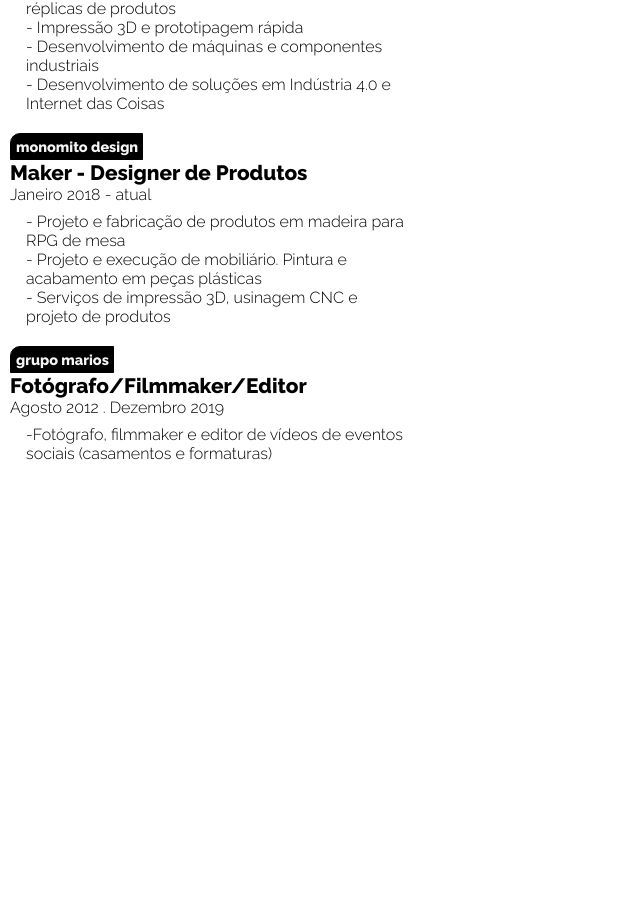
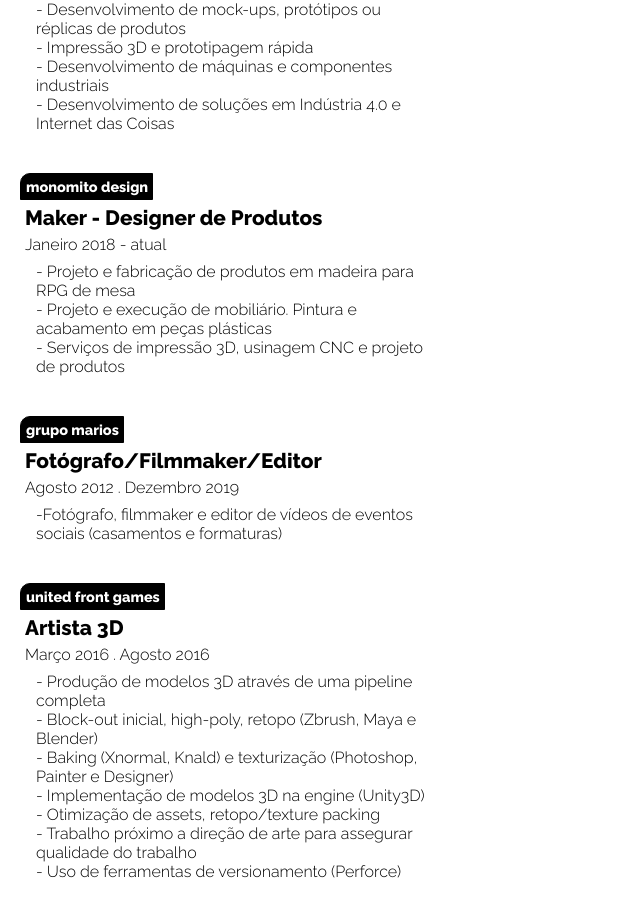
Before and after one commit to GabrielPalmas/gabrielpalmas.github.io, a plain HTML site: page index.html in a window 1280 px wide. Shown: the part 242-1158 px from the top of the page, without its empty margins (0-640 px from the left). Before the commit the page ends 800 px from the top, so only its background shows below. Drawn offline with Linux system fonts and the light colour scheme.

Commit message:
adicionado mais trampos

```diff
--- a/index.html
+++ b/index.html
@@ -40,6 +40,19 @@
         <p class="descricao">
             -Fotógrafo, filmmaker e editor de vídeos de eventos sociais (casamentos e formaturas)<br> </p>
     </div>
+    <div class="card_principal">
+        <p class="titulo">united front games</p>
+        <p class="cargo">Artista 3D</p>
+        <span class="periodo">Março 2016 . Agosto 2016</span>
+        <p class="descricao">
+            - Produção de modelos 3D através de uma pipeline completa<br>
+            - Block-out inicial, high-poly, retopo (Zbrush, Maya e Blender)<br>
+            - Baking (Xnormal, Knald) e texturização (Photoshop, Painter e Designer)<br>
+            - Implementação de modelos 3D na engine (Unity3D)<br>
+            - Otimização de assets, retopo/texture packing<br>
+            - Trabalho próximo a direção de arte para assegurar qualidade do trabalho<br>
+            - Uso de ferramentas de versionamento (Perforce)<br> </p>
+    </div>
 
 
 </body>
--- a/styles/main.css
+++ b/styles/main.css
@@ -1,44 +1,18 @@
-:root{
-    --color-backgorund: #eae6f3;
-    --color-primary-lighter: #9871F5;
-    --color-primary-light: #916BEA;
-    --color-primary: #8257E5;
-    --color-primary-dark: #774DD6;
-    --color-primary-darker: #6842c2;
-    --color-secondary: #04D361;
-    --color-secondary-dark: #04BF58;
-    --color-title-in-primary: #ffffff;
-    --color-text-in-primary: #D4C2FF;
-    --color-text-title: #32264D;
-    --color-text-complement:#9C98a6;
-    --color-text-base:#6a6180;
-    --color-text-bg:#f5f5f5;
-    --color-line-in-white:#e6e6f0;
-    --color-input-background:#F8F8FC;
-    --color-button-text:#FFFFFF;
-    --color-box-base: #ffffff;
-    --color-box-footer: #FAFAFC;
-    --color-small-info: #C1BCCC;
-    --color-master-bg: #eae6f3;
-
-
-}
-
 *{
     margin: 0;
-    padding: 0;
+    padding: 5px;
     box-sizing: border-box;
 }
 
 .card_principal{
     width: 33%;
-    padding: 10px;
+    padding: 10px 0 30px 10px;
 }
 
 .titulo{
     width: auto;
     font: 800 .9rem Raleway;
-    color: var(--color-text-bg);
+    color: white;
     border: 1px solid black;
     border-top-left-radius: 10px;
     background-color: black;
```
